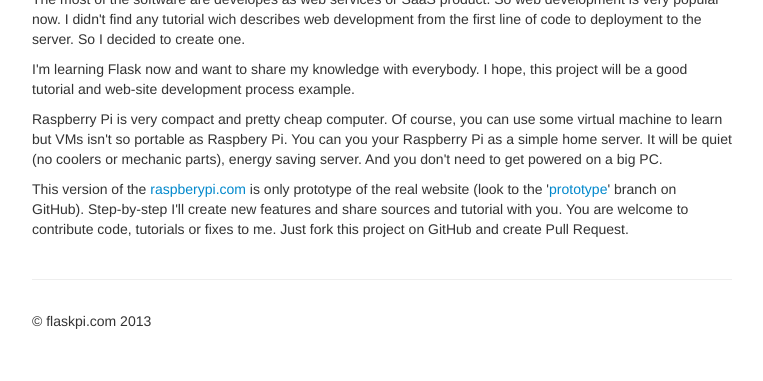
After one commit to e0ne/flaskpi, a Python web app: template templates/tutorials/introduction.html in a window 1280 px wide. The commit adds this page. Shown: the part 503-884 px from the top of the page, without its empty margins (258-1021 px from the left). Run offline with Jinja, Linux system fonts and the light colour scheme; the template is opened without the code that fills it, so the values that code supplies are empty; some libraries are stand-ins or nearby versions.

Commit message:
Fix menu highlight. Create 'Introduction' page.

```diff
--- a/static/js/flaskpi.js
+++ b/static/js/flaskpi.js
@@ -1,4 +1,4 @@
 $(document).ready(function(){
-    var desiredMenuItem = 'home' || document.location.hash.replace("#", "");
+    var desiredMenuItem = document.location.hash.replace("#", "") || 'home';
     $(".nav a[rel=" + desiredMenuItem + "]").parent().addClass("active");
 })
--- /dev/null
+++ b/templates/tutorials/introduction.html
@@ -0,0 +1,25 @@
+{% extends "base.html" %}
+{% block body %}
+
+  <div>
+      <h2>Introduction</h2>
+
+      <div class="row-fluid">
+        <p>
+          <img src="http://www.raspberrypi.org/wp-content/uploads/2011/07/7513051848_9a6ef2feb8_o-1024x682.jpg"/>
+        <p>
+        <p>
+          The most of the software are developes as web services or SaaS product. So web development is very popular now. I didn't find any tutorial wich describes web development from the first line of code to deployment to the server. So I decided to create one.
+        </p>
+        <p>
+          I'm learning Flask now and want to share my knowledge with everybody. I hope, this project will be a good tutorial and web-site development process example.
+        </p>
+        <p>
+          Raspberry Pi is very compact and pretty cheap computer. Of course, you can use some virtual machine to learn but VMs isn't so portable as Raspbery Pi. You can you your Raspberry Pi as a simple home server. It will be quiet (no coolers or mechanic parts), energy saving server. And you don't need to get powered on a big PC.
+        </p>
+        <p>
+          This version of the  <a href="http://raspberypi.com">raspberypi.com</a> is only prototype of the real website (look to the '<a href="https://github.com/e0ne/flaskpi/tree/prototype">prototype</a>' branch on GitHub). Step-by-step I'll create new features and share sources and tutorial with you. You are welcome to contribute code, tutorials or fixes to me. Just fork this project on GitHub and create Pull Request.
+        </p>
+      </div>
+  </div>
+{% endblock %}
--- a/templates/tutorials.html
+++ b/templates/tutorials/tutorials.html
@@ -6,7 +6,7 @@
 
       <div class="row-fluid">
         <ol>
-            <li>Introduction</li>
+            <li><a href="/tutorials/introduction#tutorials">Introduction</a></li>
             <li>Setup Raspberry Pi and run simple Flask application</li>
             <li>Development process (workflow)</li>
             <li>Flask application structure</li>
```
Also changed, not shown: flaskpi/views.py (+6 -1 lines).
